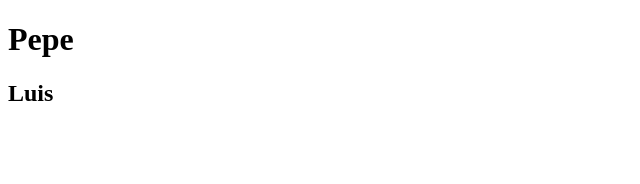
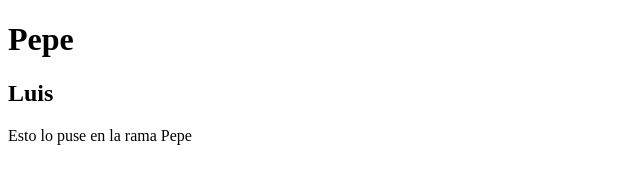
Before and after one commit to PepeGzz/EjemploGit, a plain HTML site: page index.html in a window 1280 px wide. Shown: the whole page, without its empty margins (0-640 px from the left). Drawn offline with Linux system fonts and the light colour scheme.

Commit message:
Inserte texto en la rama Pepe

```diff
--- a/index.html
+++ b/index.html
@@ -8,5 +8,6 @@
 <body>
     <h1>Pepe</h1>
     <h2>Luis</h2>
+    <p>Esto lo puse en la rama Pepe</p>
 </body>
 </html>
```
